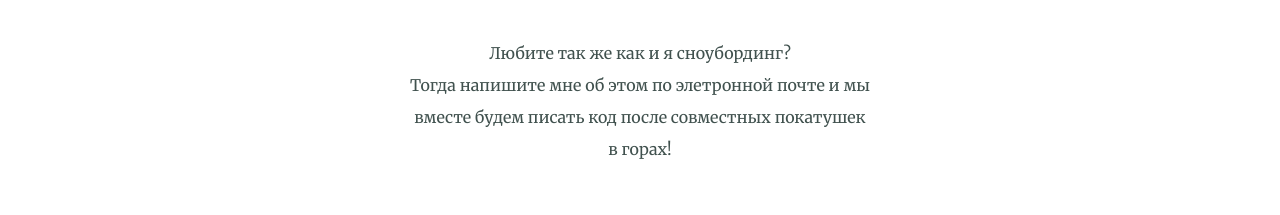
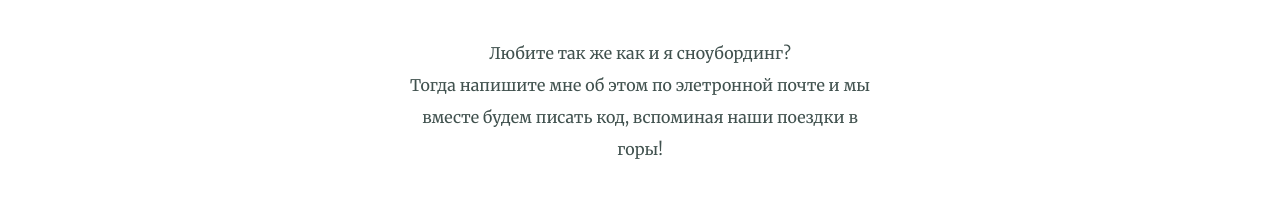
Before and after one commit to GridasovaAE/CV-new, a plain HTML site: page index.html in a window 1280 px wide. Shown: the part 2520-2735 px from the top of the page. Drawn offline with Linux system fonts and the light colour scheme.

Commit message:
Add files via upload

```diff
--- a/index.html
+++ b/index.html
@@ -46,7 +46,7 @@
         <div class="contact-me">
           <h2>Связаться со мной</h2>
           <h3>Если вы так же как и я любите кататься на лыжах или сноуборде.</h3>
-          <p class="contact-me-text">Любите так же как и я сноубординг? <br>Тогда напишите мне об этом по элетронной почте и мы вместе будем писать код после совместных покатушек в горах!</p>
+          <p class="contact-me-text">Любите так же как и я сноубординг? <br>Тогда напишите мне об этом по элетронной почте и мы вместе будем писать код, вспоминая наши поездки в горы!</p>
           <a class="btn" href="mailto:tuktarova.a.e@gmail.com">НАПИСАТЬ ПИСЬМО</a>
         </div>
       </div>
```
